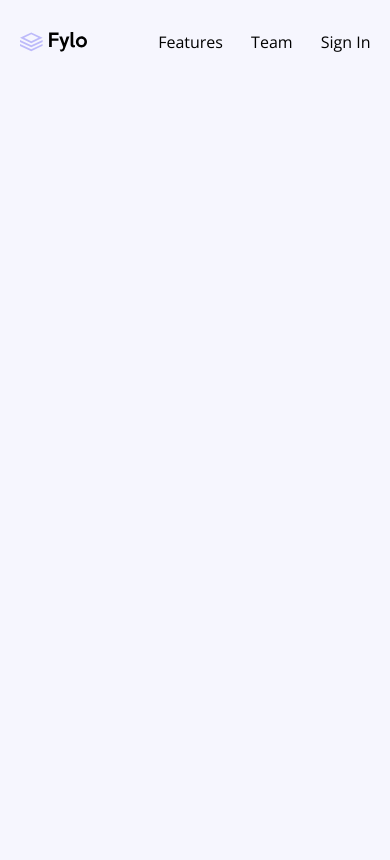
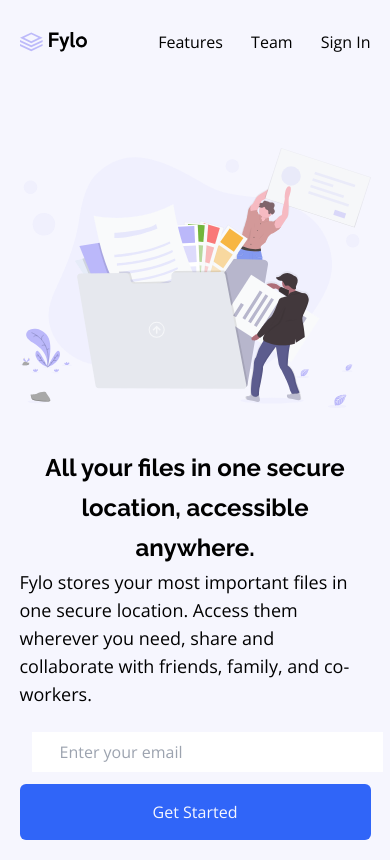
Before and after one commit to jeremyoduromanu/fylo-landing-page, a website: page public/index.html in a window 390 px wide. Drawn offline with nearby package versions, Linux system fonts and the light colour scheme.

Commit message:
making mobile version of hero page

```diff
--- a/public/index.html
+++ b/public/index.html
@@ -20,7 +20,6 @@
   </style>
 </head>
 <body class="font-opensans bg-lightgrayishblue">
-  <section>
   <header class="w-full flex justify-between px-[5%] h-[10vh] items-center">
     <div class="logo">
       <img src="./images/logo.svg" alt="Fylo" class="h-5">
@@ -31,17 +30,32 @@
       <a href="#" class="links">Sign In</a>
     </nav>
   </header>
-</section>
+  <section class="hero pt-[4rem] relative  flex flex-col-reverse lg:flex justify-center p-[5%]">
+    <div class="hero-text lg:w-2/4">
+    <h1 class="font-raleway text-center text-2xl font-bold leading-[40px]">All your files in one secure location, accessible anywhere.</h1>
+    <p class="font-opensans text-lg mb-3">Fylo stores your most important files in one secure location.
+      Access them wherever you need, share and collaborate with friends,
+      family, and co-workers.</p>
+      <div class="hero-form lg:flex">
+      <form  class="email form">
+        <input type="text" aria-label="Email" placeholder="Enter your email" class="email-input h-10 m-3 focus:outline-none py-4 px-7 w-full">
+      </form>
+      <button class="get-started w-full px-2 py-4 bg-brightblue text-lightgrayishblue rounded-md">Get Started</button>
+    </div>
+    </div>
+    <div class="hero-img">
+      <img src="./images/illustration-1.svg" alt="image" class="font-opensans w-full mb-10 h-[50%]">
+    </div>
+  </section>
+
 <!--
   Features
   Team
   Sign In
 
-  All your files in one secure location, accessible anywhere.
 
-  Fylo stores your most important files in one secure location.
-  Access them wherever you need, share and collaborate with friends,
-  family, and co-workers.
+
+
 
   Get Started
 
--- a/src/main.css
+++ b/src/main.css
@@ -5,6 +5,11 @@
 @tailwind utilities;
 
 
+*{
+    padding: 0;
+    margin: 0;
+    box-sizing: border-box;
+}
 
 
 .default-font{
```
Also changed, not shown: public/tailwind.css.
